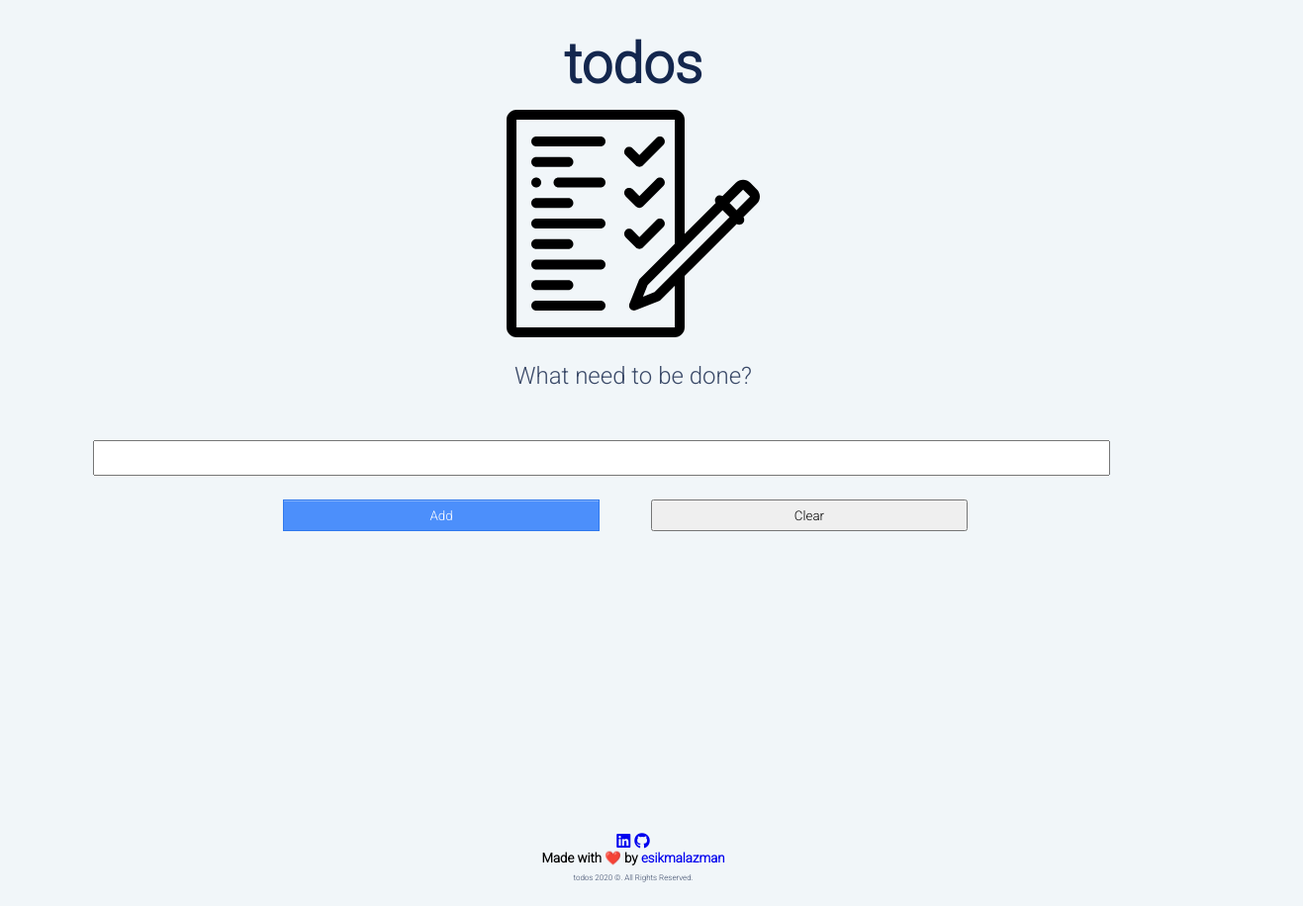
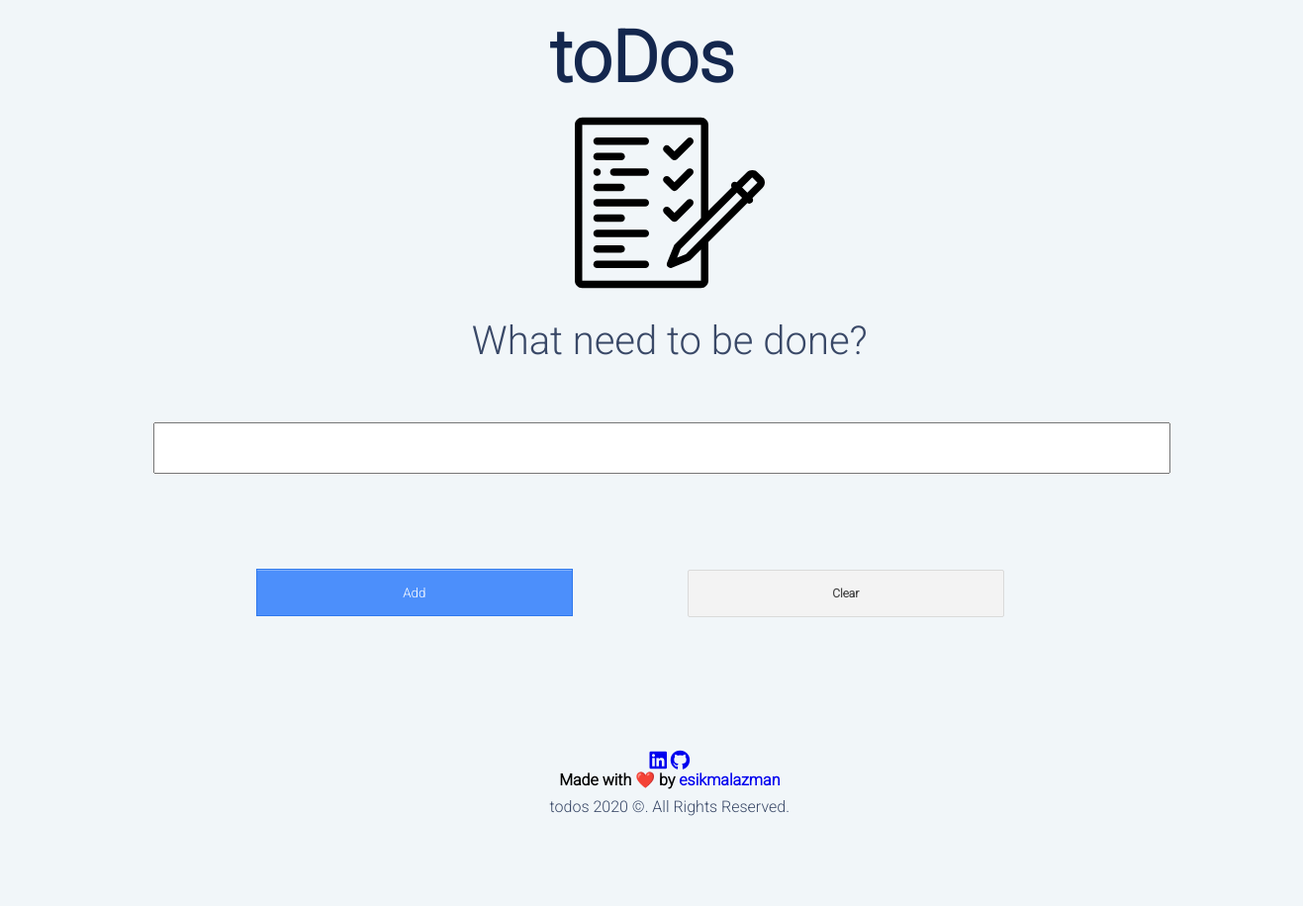
Before and after one commit to esikmalazman/To-Do-List-App, a plain HTML site: page index.html in a window 1280 px wide. Shown: the whole page at 99% size, 1317 px wide, since content can reach past the window. After the commit the page ends 849 px from the top, so only its background shows below. Drawn offline with Linux system fonts and the light colour scheme.

Commit message:
styling layout for tablet and desktop

```diff
--- a/app.js
+++ b/app.js
@@ -43,4 +43,5 @@ var checkList = target.querySelectorAll("input[type = 'checkbox']");
 function myList(checkboxElem){
     checkboxElem.parentElement.style.textDecoration = "line-through";
 
+
   }
--- a/index.html
+++ b/index.html
@@ -5,11 +5,11 @@
     <meta name="viewport" content="width=device-width, initial-scale=1.0">
     <link href="https://fonts.googleapis.com/css2?family=Roboto:ital,wght@0,300;1,500&display=swap" rel="stylesheet">
     <link rel="stylesheet" href="style.css">
-    <title>To-Do-List-App</title>
+    <title>toDos</title>
 </head>
 <body>
    <section class="wrapper">
-    <h1> todos</h1>
+    <h1> toDos</h1>
     <img class="image-icon"src="images/test.svg">
     <p>What need to be done? </p>
     <div id ="taskList" name="taskListName"></div>
@@ -20,8 +20,8 @@
     </div>
 
     <div class="author">
-        <a href="https://www.linkedin.com/in/esikmalazman/"><i class="fa fa-linkedin-square" ></i></a>
-        <a href="https://github.com/esikmalazman"><i class="fa fa-github" ></i></a>
+        <a href="https://www.linkedin.com/in/esikmalazman/"><i class="fa fa-lg fa-linkedin-square" ></i></a>
+        <a href="https://github.com/esikmalazman"><i class="fa fa-lg fa-github" ></i></a>
 
         <h5>Made with ❤️ by <a href="https://github.com/esikmalazman">esikmalazman</a></h5>
         <p class="credits">todos 2020 &copy;. All Rights Reserved. </p>
--- a/style.css
+++ b/style.css
@@ -12,7 +12,7 @@ body
 {
     width: 100%;
     text-align: center;
-
+    margin-left: 2.3rem;
 }
 
 .wrapper h1
@@ -20,10 +20,12 @@ body
     margin-top: 2rem;
     font-size: 3.5rem;
     color: #14274e;
+
 }
 .wrapper .image-icon
 {
     width: 20%;
+
 
 }
 .wrapper p
@@ -37,23 +39,22 @@ body
 {
     width: 80%;
     height: 2rem;
-    margin-top: 0.5rem;
-    margin-left: 2rem;
-    margin-right: 6rem;
-    margin-bottom: 1.5rem;
+    margin: 0.5rem 2rem 6rem 1.5rem;
+
 }
 
 .wrapper #taskList
 {
     width: 100%;
     display: inline-block;
-    font-size: 1.5rem;
-    line-height: 1.5;
+    font-size: 1.5;
+    line-height: 1.2;
 }
 .wrapper input[type=checkbox]
 {
-  transform: scale(2);
+  transform: scale(1.5rem);
   margin-right: 1rem;
+  border-radius: 0;
 }
 .wrapper button
 {
@@ -70,7 +71,17 @@ body
     border: 1px #3079ED solid;
     box-shadow: inset 0 1px 0 #80B0FB;
 }
-
+.wrapper #clearBtn
+{
+    color: #444444;
+    background: #F3F3F3;
+    border: 1px #DADADA solid;
+    padding: 5px 10px;
+    border-radius: 2px;
+    font-weight: bold;
+    font-size: 9pt;
+    outline: none;
+}
 .wrapper .author
 {
     margin-top: 19rem;
@@ -86,3 +97,83 @@ body
     margin-top: 0.5rem;
     font-size: 0.5rem;
 }
+
+@media only screen and (min-width:768px)
+{
+
+.wrapper h1
+{
+    font-size: 4.5rem;
+    margin-top: 7rem;
+}
+.wrapper .image-icon
+{
+    width: 15%;
+    margin-top: 0.5rem;
+    margin-bottom:0.5rem ;
+
+
+}
+.wrapper p
+{
+    font-size: 2.5rem;
+
+}
+
+.wrapper #taskList
+{
+
+    font-size: 2rem;
+
+}
+.wrapper #toDoList
+{
+   margin-top: 1rem;
+   margin-left: 1rem;
+    height: 3rem;
+
+}
+.wrapper #addBtn,#clearBtn
+{
+    height: 3rem;
+    margin-left: 1rem;
+    margin-right: 6rem;
+}
+
+.wrapper .author
+{
+    text-align: center;
+
+}
+
+}
+@media only screen and (min-width : 1000px)
+{
+
+.wrapper h1
+ {
+
+        margin-top: 1rem;
+        margin-right: 3.5rem;
+}
+
+.wrapper input[type=checkbox]
+{
+  transform: scale(2);
+  margin-right: 1rem;
+
+}
+.wrapper .author
+{
+    margin-top: 8.5rem;
+}
+.wrapper h5
+{
+    font-size: 1rem;
+}
+.wrapper .credits
+{
+
+    font-size: 1rem;
+}
+}
```
